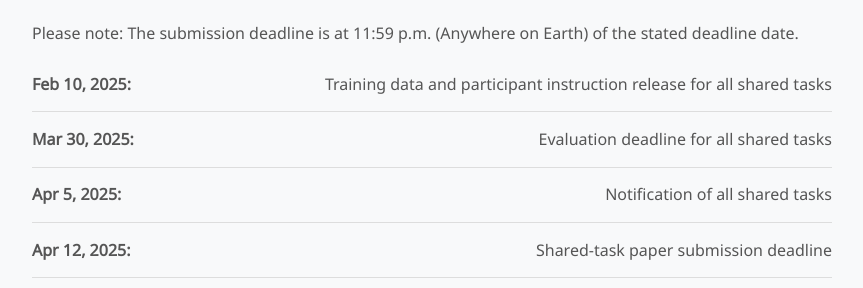
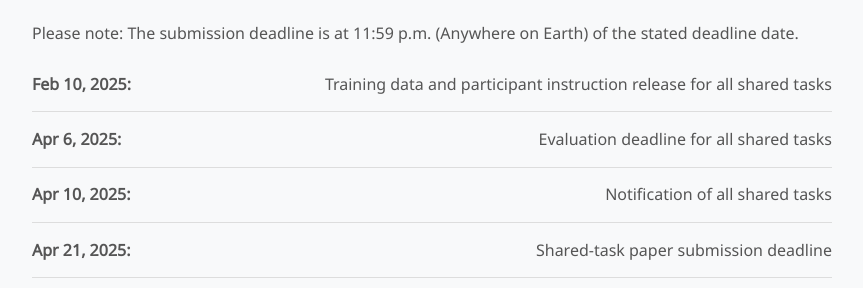
Before and after one commit to xllms/DiaDP, a plain HTML site: page index.html in a window 1280 px wide. Shown: the part 2890-3178 px from the top of the page, without its empty margins (208-1071 px from the left). Drawn offline with Linux system fonts and the light colour scheme; a web font is replaced by a local one.

Commit message:
Update index.html

```diff
--- a/index.html
+++ b/index.html
@@ -224,7 +224,7 @@
         <!-- Registration Section
         <section id="registration" class="section">
             <h2>Registration</h2>
-            <p>Feel free to contact us at <a href="mailto:tschedule4@gmail.com" style="color: blue;">tschedule4@gmail.com</a>.</p>
+            <p>Feel free to contact us at <a href="mailto:fir430179@gmail.com" style="color: blue;">fir430179@gmail.com</a>.</p>
         </section> -->
 
         <!-- Submission Section -->
@@ -246,15 +246,15 @@
                     <p style="margin: 0; text-align: right;">Training data and participant instruction release for all shared tasks</p>
                 </div>
                 <div style="display: flex; justify-content: space-between; padding: 0.8rem 0; border-bottom: 1px solid #ddd;">
-                    <p style="margin: 0; font-weight: bold;">Mar 30, 2025:</p>
+                    <p style="margin: 0; font-weight: bold;">Apr 6, 2025:</p>
                     <p style="margin: 0; text-align: right;">Evaluation deadline for all shared tasks</p>
                 </div>
                 <div style="display: flex; justify-content: space-between; padding: 0.8rem 0; border-bottom: 1px solid #ddd;">
-                    <p style="margin: 0; font-weight: bold;">Apr 5, 2025:</p>
+                    <p style="margin: 0; font-weight: bold;">Apr 10, 2025:</p>
                     <p style="margin: 0; text-align: right;">Notification of all shared tasks</p>
                 </div>
                 <div style="display: flex; justify-content: space-between; padding: 0.8rem 0; border-bottom: 1px solid #ddd;">
-                    <p style="margin: 0; font-weight: bold;">Apr 12, 2025:</p>
+                    <p style="margin: 0; font-weight: bold;">Apr 21, 2025:</p>
                     <p style="margin: 0; text-align: right;">Shared-task paper submission deadline</p>
                 </div>
                 <div style="display: flex; justify-content: space-between; padding: 0.8rem 0; border-bottom: 1px solid #ddd;">
```
